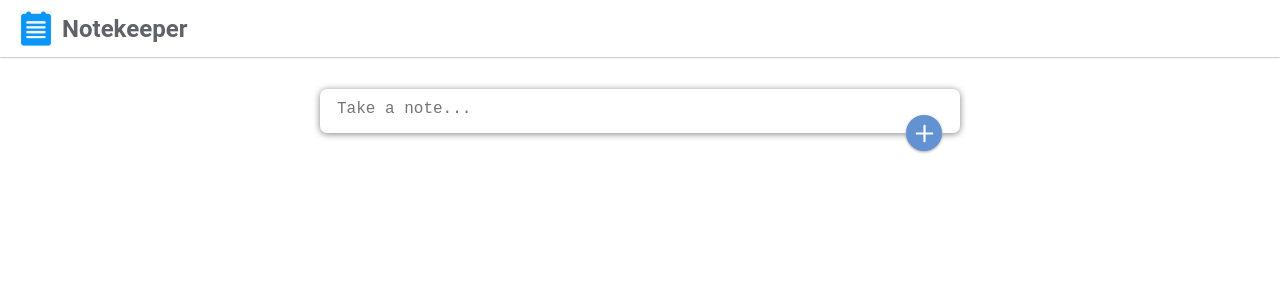
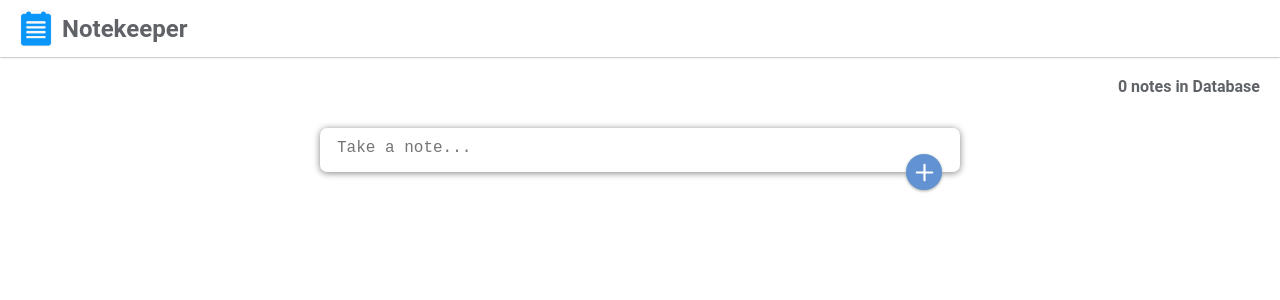
Before and after one commit to SanketMane17/Notekeeper, a React (Create React App) app: page / in a window 1280 px wide. Shown: the top 300 px of the page. Built offline with nearby package versions, Linux system fonts and the light colour scheme.

Commit message:
count feature

```diff
--- a/src/App.js
+++ b/src/App.js
@@ -5,6 +5,7 @@ import CreateArea from "./components/CreateArea";
 import Note from "./components/Note";
 import Popup from "./components/Popup";
 import Pagination from "./components/Pagination";
+import Count from "./components/Count";
 
 const notesPerPage = 6;
 
@@ -63,11 +64,12 @@ function App() {
 
   // Add data to localStorage
   useEffect(() => {
-      localStorage.setItem("notes", JSON.stringify(notes));
+    localStorage.setItem("notes", JSON.stringify(notes));
   }, [notes])
 
   return (
     <>
+
       <div className={isOpenPopup ? "container" : ""} onClick={() => {
         if (isOpenPopup === true)
           setOpenPopup(false)
@@ -77,6 +79,7 @@ function App() {
       }
       }>
         <Header />
+        <Count count={notes.length}/>
         <CreateArea
           note={note}
           setNote={setNote}
--- a/src/components/Count.jsx
+++ b/src/components/Count.jsx
@@ -3,7 +3,7 @@ import React from "react";
 function Count({ count }) {
     return (
         <div className="count">
-            <h4>{count}</h4>
+            <h4>{count} notes in Database</h4>
         </div>
     );
 }
--- a/src/styles.css
+++ b/src/styles.css
@@ -152,9 +152,10 @@ html {
     display: flex;
     margin-top: 20px;
     align-items: center;
-    justify-content: center;
-    font-family: "Trebuchet MS", "Lucida Sans Unicode", "Lucida Grande",
-        "Lucida Sans", Arial, sans-serif;
+    justify-content: flex-end;
+    margin-right: 20px;
+    font-family: "Google Sans", Roboto, Arial, sans-serif;
+    color: #5f6368;
 }
 
 /* Popup */
```
